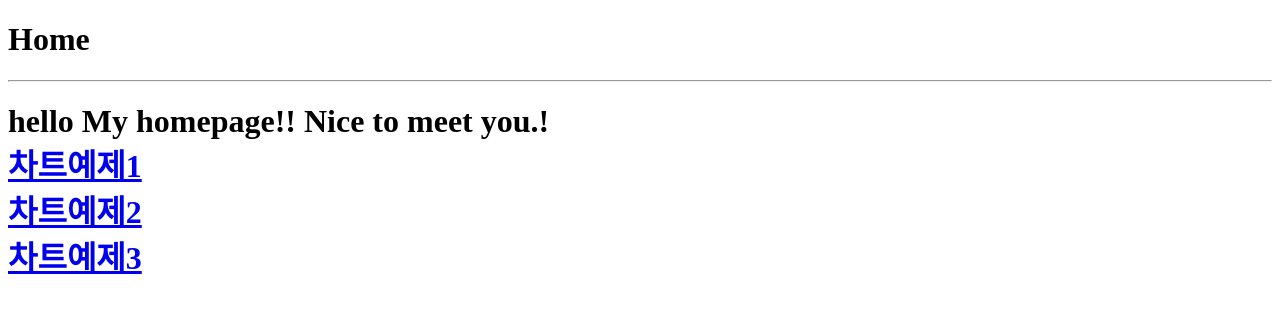
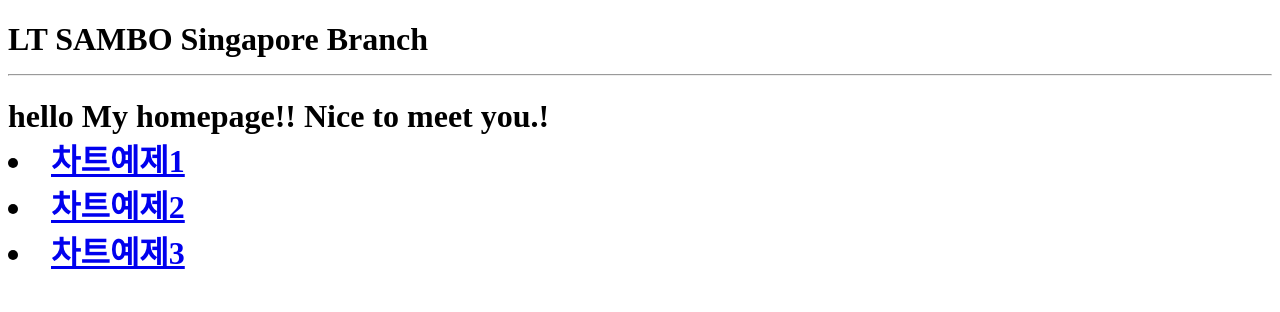
Before and after one commit to lifenpc/home, a plain HTML site: page index.html in a window 1280 px wide. Drawn offline with Linux system fonts and the light colour scheme.

Commit message:
Update index.html

```diff
--- a/index.html
+++ b/index.html
@@ -5,14 +5,14 @@
     <title>Modify Hompage</title>
   </head>
   <body>
-    <h1>Home</h1>
+    <h1>LT SAMBO Singapore Branch
     <hr>
     <h1>hello My homepage!! Nice to meet you.!<//h1>
     <br>
-    <a href="chart.html">차트예제1</a>
+    <li><a href="chart.html">차트예제1</a>
     <br>
-    <a href="chart2.html">차트예제2</a>
+    <li><a href="chart2.html">차트예제2</a>
     <br>
-    <a href="chart2_v1.html">차트예제3</a>
+    <li><a href="chart2_v1.html">차트예제3</a>
   </body>
 </html>
```
